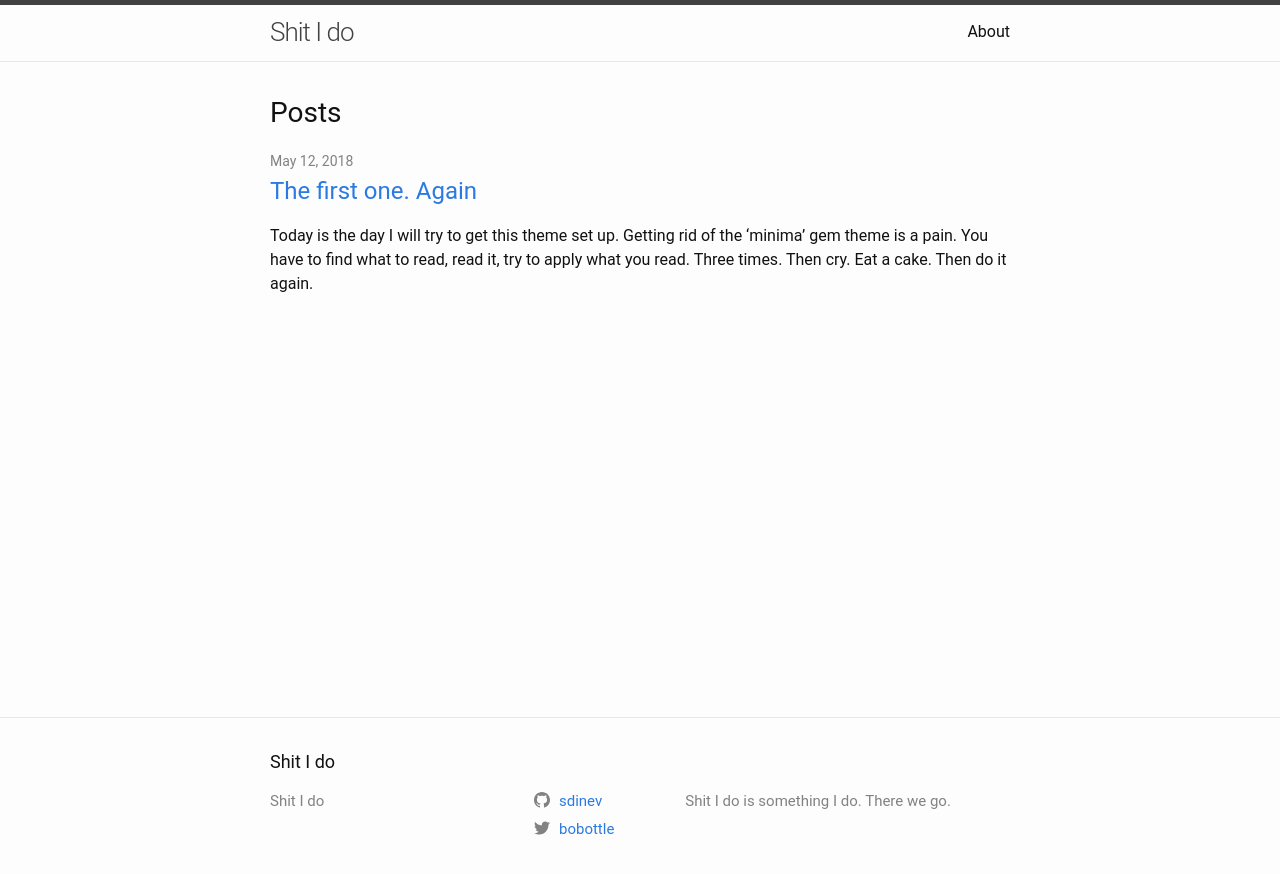
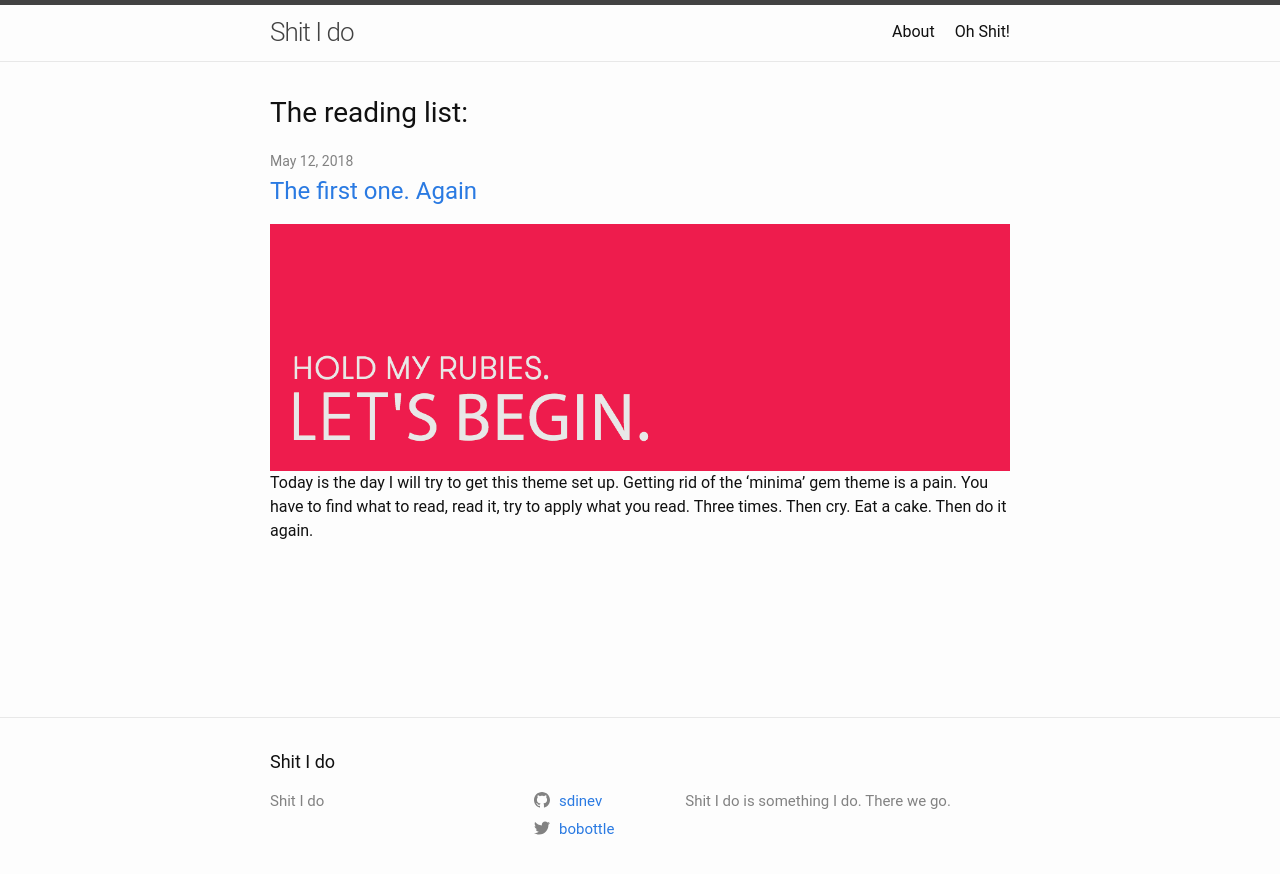
Before and after one commit to SDinev/ShitIDo, a Jekyll site: the page built from index.md, in a window 1280 px wide. Shown: the top 874 px of the page. Built offline with Jekyll 4.4.1, drawn with Linux system fonts in a browser that asks for light colours.

Commit message:
Adding a page, assigning an image to the post and its template.

```diff
--- a/_layouts/home.html
+++ b/_layouts/home.html
@@ -10,17 +10,18 @@ layout: default
   {{ content }}
 
   {%- if site.posts.size > 0 -%}
-    <h2 class="post-list-heading">{{ page.list_title | default: "Posts" }}</h2>
+    <h2 class="post-list-heading">The reading list:</h2>
     <ul class="post-list">
       {%- for post in site.posts -%}
       <li>
-        {%- assign date_format = site.minima.date_format | default: "%b %-d, %Y" -%}
+        {%- assign date_format = "%b %-d, %Y" -%}
         <span class="post-meta">{{ post.date | date: date_format }}</span>
         <h3>
           <a class="post-link" href="{{ post.url | relative_url }}">
             {{ post.title | escape }}
           </a>
         </h3>
+        <img src="{{ post.image }}" alt="{{ post.title }}">
         {% if post.excerpt %}
           {{ post.excerpt }}
         {% endif %}
```
Also changed, not shown: _posts/2018-05-12-the-first-one.md (+2 -0 lines), oh-shit.md (added, +13 -0 lines), assets/hold-my-rubies.png (added).
